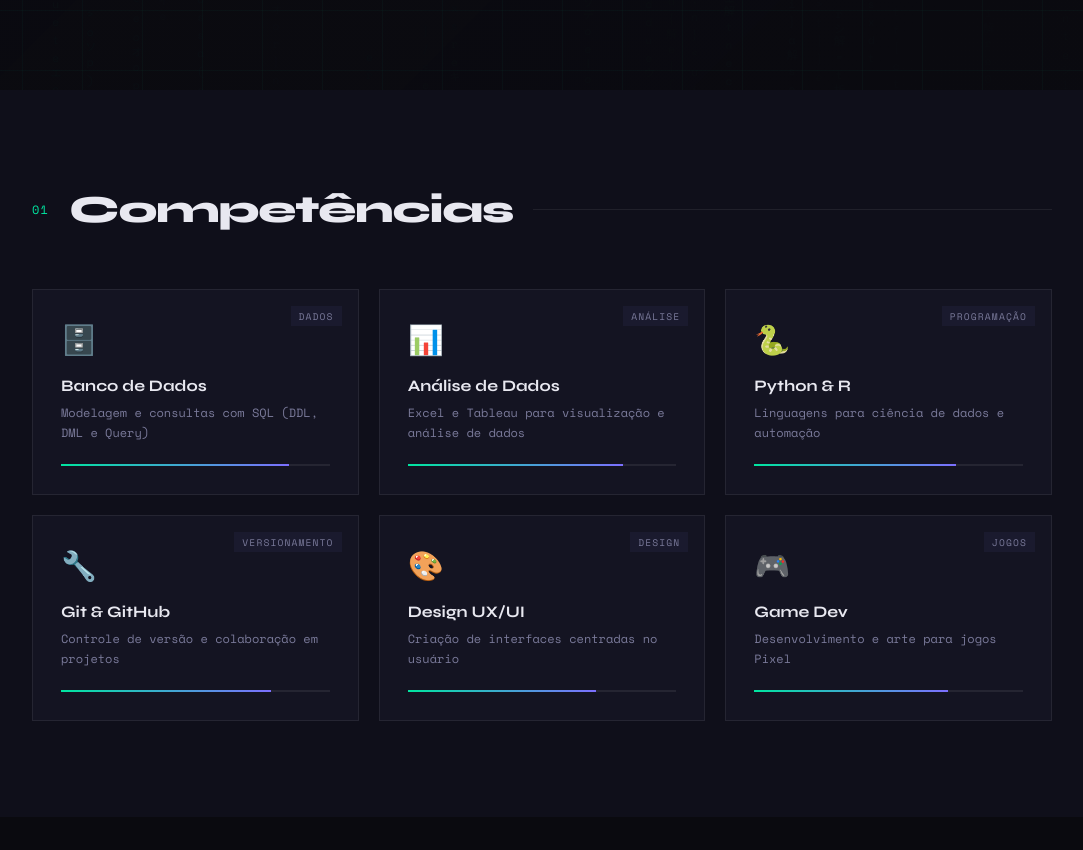
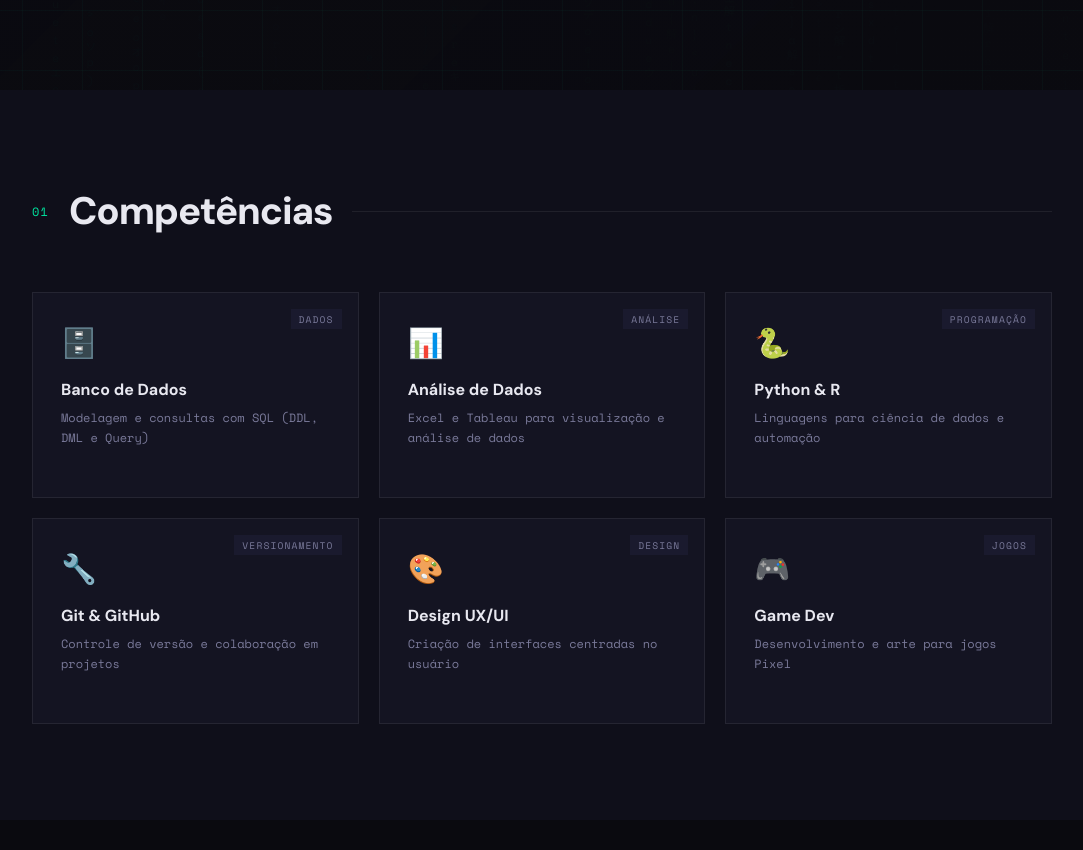
Before and after one commit to biroveyou/github-page, a plain HTML site: page index.html in a window 1280 px wide. Shown: the part 710-1560 px from the top of the page, without its empty margins (98-1181 px from the left). Drawn offline with nearby package versions, Linux system fonts and the light colour scheme.

Commit message:
Redesign the titles style

```diff
--- a/index.html
+++ b/index.html
@@ -5,7 +5,7 @@
   <meta name="viewport" content="width=device-width, initial-scale=1.0"/>
   <title>Daniel Macêdo Passos — Portfólio</title>
   <link rel="preconnect" href="https://fonts.googleapis.com">
-  <link href="https://fonts.googleapis.com/css2?family=Space+Mono:ital,wght@0,400;0,700;1,400&family=Syne:wght@400;600;700;800&display=swap" rel="stylesheet">
+  <link href="https://fonts.googleapis.com/css2?family=Space+Mono:ital,wght@0,400;0,700;1,400&family=DM+Sans:wght@400;500;700;800&display=swap" rel="stylesheet">
   <link rel="stylesheet" href="style.css"/>
 </head>
 <body>
@@ -78,37 +78,31 @@
           <div class="skill-icon">🗄️</div>
           <h3>Banco de Dados</h3>
           <p>Modelagem e consultas com SQL (DDL, DML e Query)</p>
-          <div class="skill-bar"><div class="skill-fill" style="width:85%"></div></div>
         </div>
         <div class="skill-card" data-category="Análise">
           <div class="skill-icon">📊</div>
           <h3>Análise de Dados</h3>
           <p>Excel e Tableau para visualização e análise de dados</p>
-          <div class="skill-bar"><div class="skill-fill" style="width:80%"></div></div>
         </div>
         <div class="skill-card" data-category="Programação">
           <div class="skill-icon">🐍</div>
           <h3>Python & R</h3>
           <p>Linguagens para ciência de dados e automação</p>
-          <div class="skill-bar"><div class="skill-fill" style="width:75%"></div></div>
         </div>
         <div class="skill-card" data-category="Versionamento">
           <div class="skill-icon">🔧</div>
           <h3>Git & GitHub</h3>
           <p>Controle de versão e colaboração em projetos</p>
-          <div class="skill-bar"><div class="skill-fill" style="width:78%"></div></div>
         </div>
         <div class="skill-card" data-category="Design">
           <div class="skill-icon">🎨</div>
           <h3>Design UX/UI</h3>
           <p>Criação de interfaces centradas no usuário</p>
-          <div class="skill-bar"><div class="skill-fill" style="width:70%"></div></div>
         </div>
         <div class="skill-card" data-category="Jogos">
           <div class="skill-icon">🎮</div>
           <h3>Game Dev</h3>
           <p>Desenvolvimento e arte para jogos Pixel</p>
-          <div class="skill-bar"><div class="skill-fill" style="width:72%"></div></div>
         </div>
       </div>
     </div>
@@ -239,7 +233,7 @@
           <h3>Alemão</h3>
           <p class="lang-level">Básico</p>
           <div class="lang-dots">
-            <span class="dot-filled"></span><span class="dot-filled"></span>
+            <span class="dot-filled"></span><span class="dot-empty"></span>
             <span class="dot-empty"></span><span class="dot-empty"></span>
             <span class="dot-empty"></span>
           </div>
--- a/style.css
+++ b/style.css
@@ -14,7 +14,7 @@
   --accent: #00e5a0;
   --accent2: #7c6fff;
   --accent3: #ff6b6b;
-  --font-display: 'Syne', sans-serif;
+  --font-display: 'DM Sans', sans-serif;
   --font-mono: 'Space Mono', monospace;
 }
 
```
